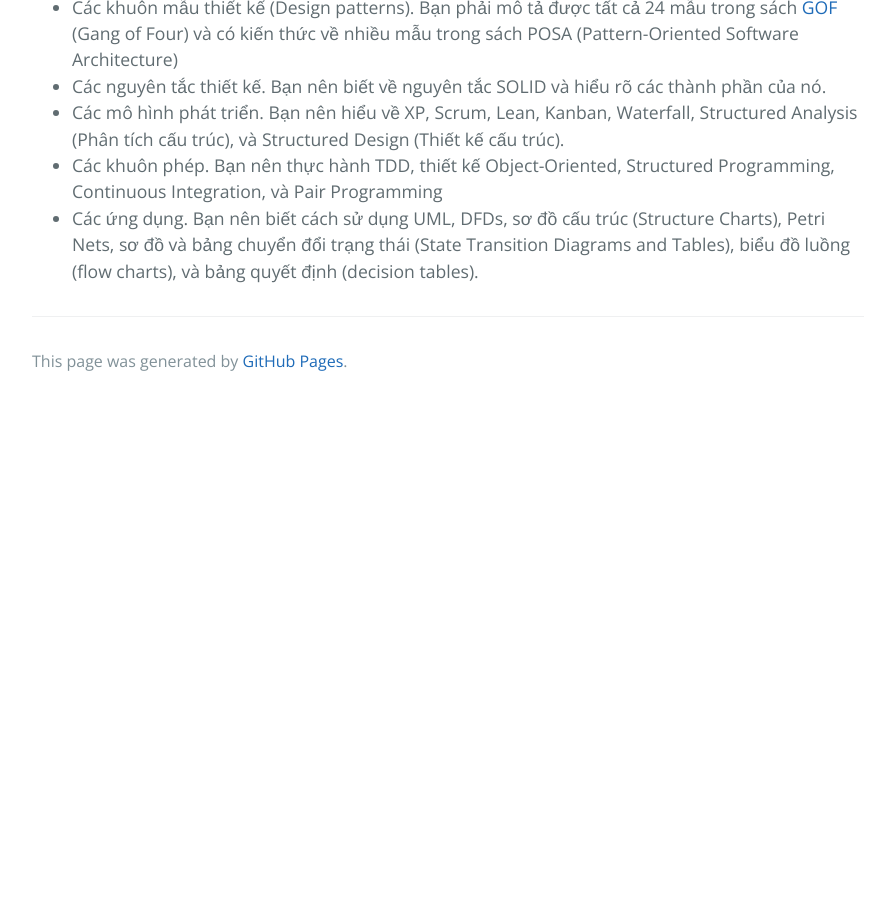
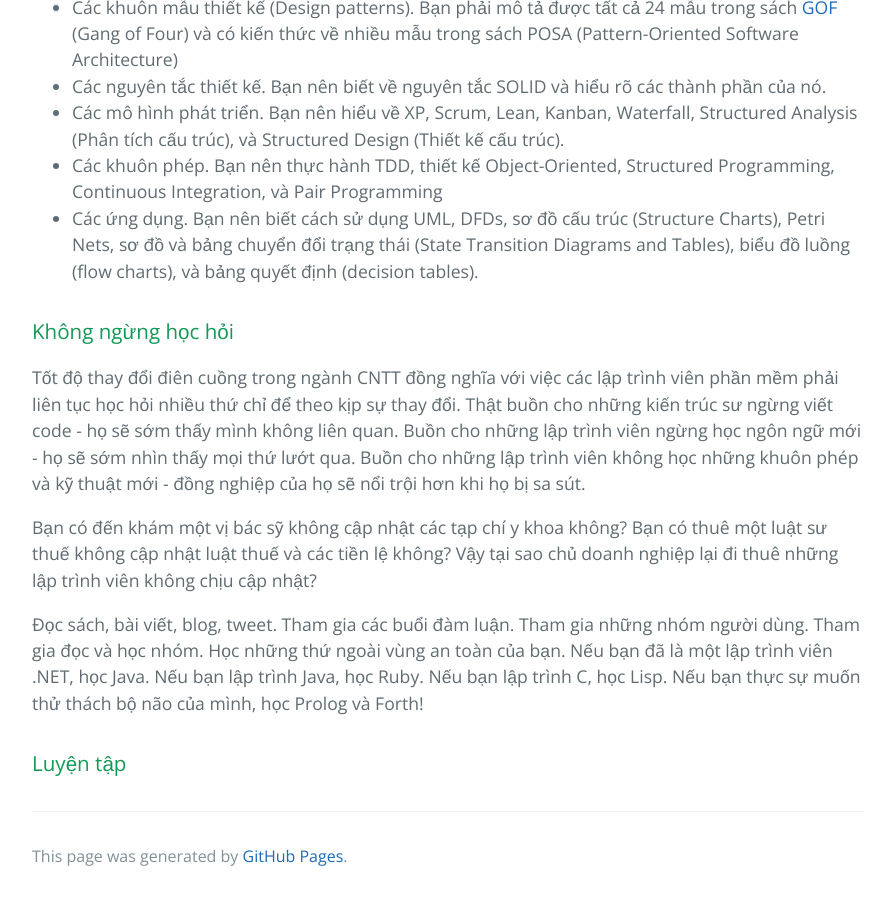
Before and after one commit to HaiBV/haibv.github.io, a Jekyll site: the page built from clean-coder/chapter-1-professionalism.md, in a window 1280 px wide and 900 px high, scrolled down 8892 px. Shown: the whole window, without its empty margins (192-1083 px from the left). Built offline with Jekyll 4.4.1, drawn with Linux system fonts in a browser that asks for light colours; our own code applies the rules of GitHub Pages for plain Markdown files; before the commit the page ends 9297 px from its top, so only the background shows below that.

Commit message:
Update The Clean Coder - Chapter 1 Professionalism

```diff
--- a/clean-coder/chapter-1-professionalism.md
+++ b/clean-coder/chapter-1-professionalism.md
@@ -181,3 +181,13 @@ Dưới đây là một danh sách _tối thiếu_ những thứ mà mọi chuy
 - Các mô hình phát triển. Bạn nên hiểu về XP, Scrum, Lean, Kanban, Waterfall, Structured Analysis (Phân tích cấu trúc), và Structured Design (Thiết kế cấu trúc).
 - Các khuôn phép. Bạn nên thực hành TDD, thiết kế Object-Oriented, Structured Programming, Continuous Integration, và Pair Programming
 - Các ứng dụng. Bạn nên biết cách sử dụng UML, DFDs, sơ đồ cấu trúc (Structure Charts), Petri Nets, sơ đồ và bảng chuyển đổi trạng thái (State Transition Diagrams and Tables), biểu đồ luồng (flow charts), và bảng quyết định (decision tables).
+
+### Không ngừng học hỏi
+
+Tốt độ thay đổi điên cuồng trong ngành CNTT đồng nghĩa với việc các lập trình viên phần mềm phải liên tục học hỏi nhiều thứ chỉ để theo kịp sự thay đổi. Thật buồn cho những kiến trúc sư ngừng viết code - họ sẽ sớm thấy mình không liên quan. Buồn cho những lập trình viên ngừng học ngôn ngữ mới - họ sẽ sớm nhìn thấy mọi thứ lướt qua. Buồn cho những lập trình viên không học những khuôn phép và kỹ thuật mới - đồng nghiệp của họ sẽ nổi trội hơn khi họ bị sa sút.
+
+Bạn có đến khám một vị bác sỹ không cập nhật các tạp chí y khoa không? Bạn có thuê một luật sư thuế không cập nhật luật thuế và các tiền lệ không? Vậy tại sao chủ doanh nghiệp lại đi thuê những lập trình viên không chịu cập nhật?
+
+Đọc sách, bài viết, blog, tweet. Tham gia các buổi đàm luận. Tham gia những nhóm người dùng. Tham gia đọc và học nhóm. Học những thứ ngoài vùng an toàn của bạn. Nếu bạn đã là một lập trình viên .NET, học Java. Nếu bạn lập trình Java, học Ruby. Nếu bạn lập trình C, học Lisp. Nếu bạn thực sự muốn thử thách bộ não của mình, học Prolog và Forth!
+
+### Luyện tập
```
